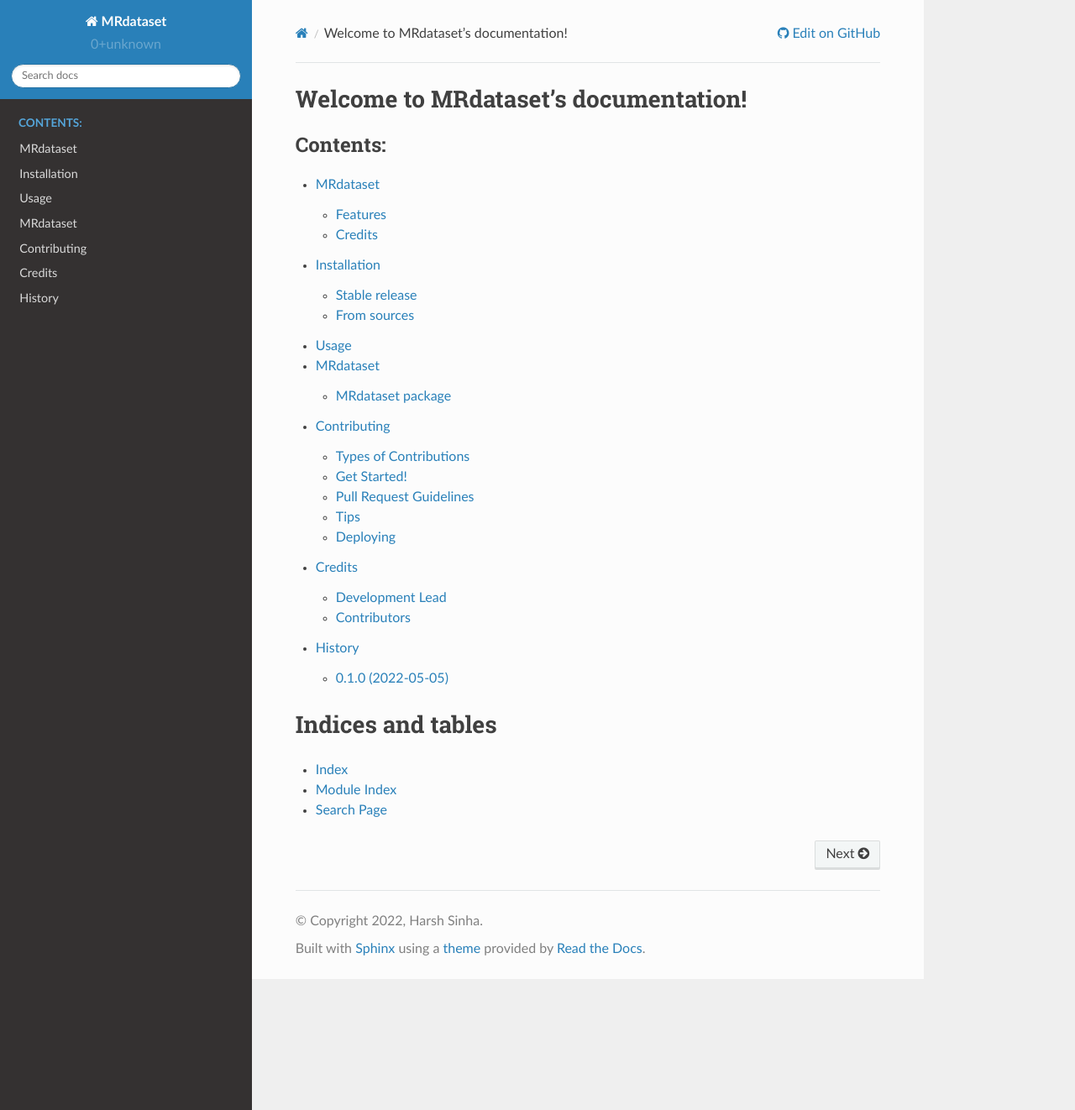
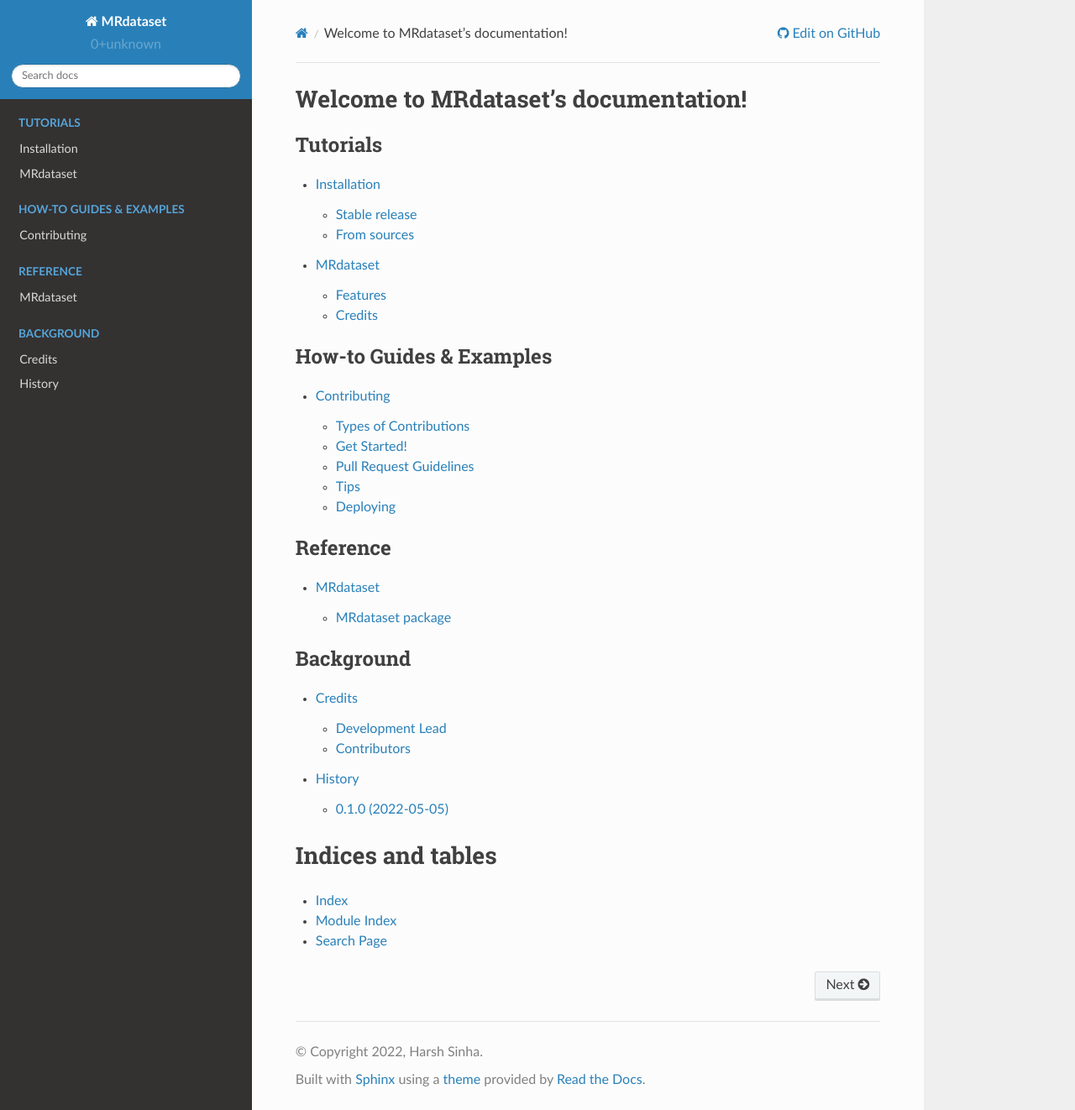
Before and after one commit to Open-Minds-Lab/MRdataset, a Sphinx documentation site: the page built from docs/index.rst, in a window 1280 px wide and 1322 px high. Shown: the whole window at 84% size. Built offline with Sphinx 7.4.7 and the Read the Docs theme 2.0.0, drawn with Linux system fonts in a browser that asks for light colours.

Commit message:
Segement index.rst with appropriate subheadings

```diff
--- a/docs/index.rst
+++ b/docs/index.rst
@@ -3,13 +3,27 @@
 
 .. toctree::
    :maxdepth: 2
-   :caption: Contents:
+   :caption: Tutorials
 
+   installation
    readme
-   installation
-   usage
+
+.. toctree::
+   :maxdepth: 2
+   :caption: How-to Guides & Examples
+
+   contributing
+
+.. toctree::
+   :maxdepth: 2
+   :caption: Reference
+
    modules
-   contributing
+
+.. toctree::
+   :maxdepth: 2
+   :caption: Background
+
    authors
    history
 
```
